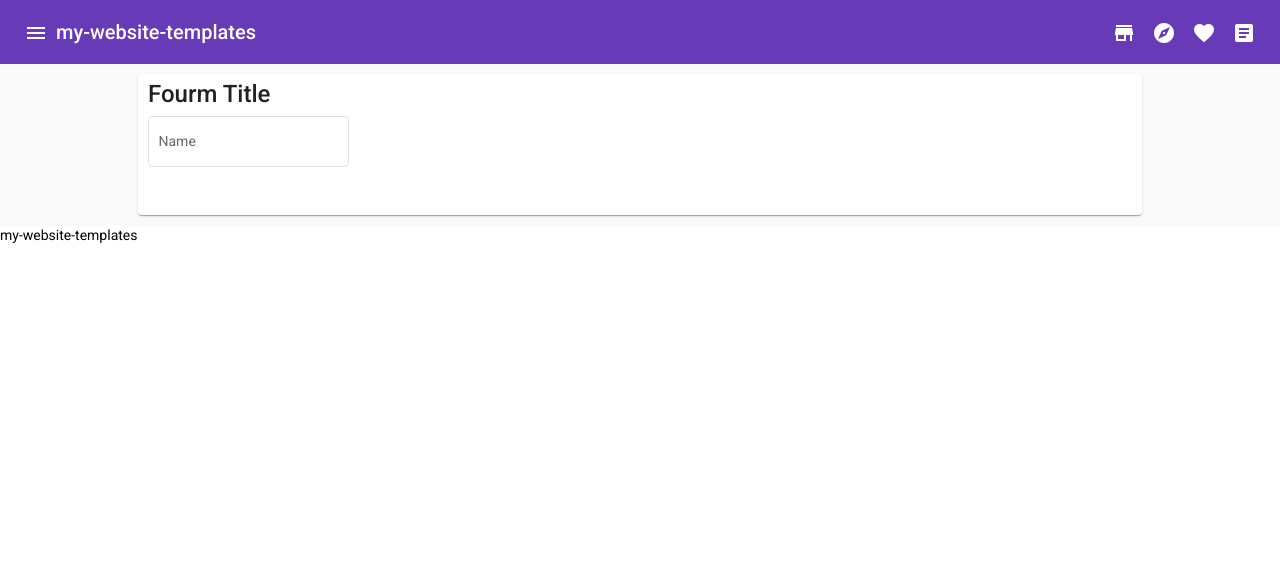
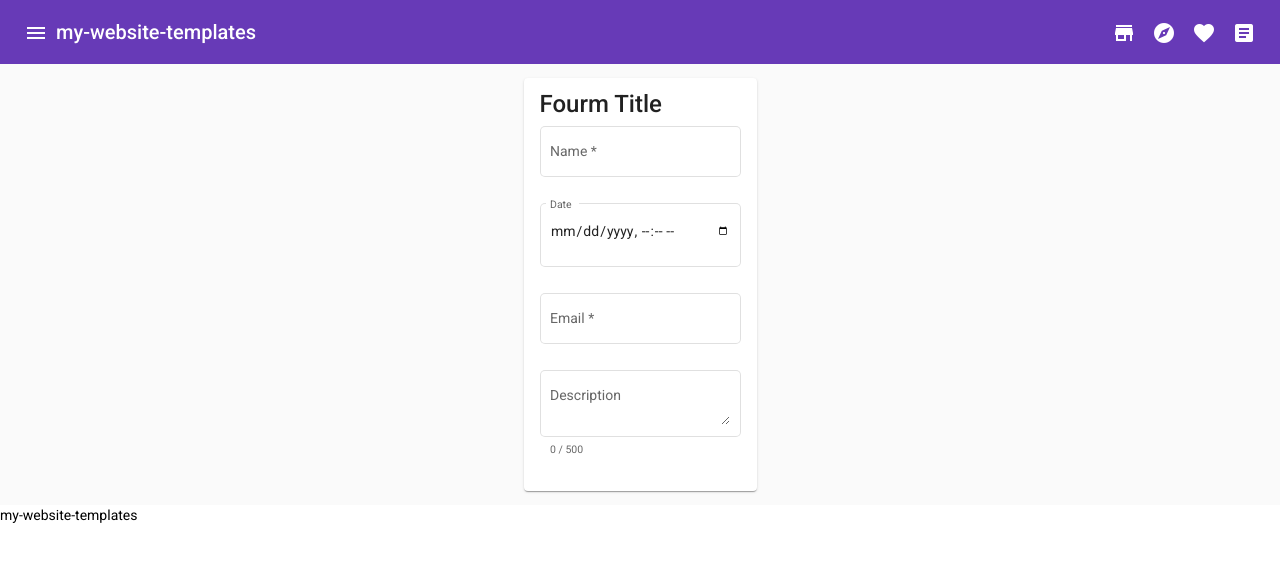
Before and after one commit to heinzja/my-website-templates, an Angular app: page /content4 in a window 1280 px wide. Shown: the top 562 px of the page. Built offline with nearby package versions, Linux system fonts and the light colour scheme.

Commit message:
-- removed styling from router in app.component.html -- implemented form in content4 -- added styling to content 4 -- added ReactiveFormsModule to material.module.ts

```diff
--- a/src/app/app.component.html
+++ b/src/app/app.component.html
@@ -8,7 +8,7 @@
   </mat-sidenav>
   <mat-sidenav-content>
     <!-- START: CONTENT -->
-    <div style="width: 80%; margin: auto;">
+    <div style="margin: auto;">
       <router-outlet></router-outlet>
     </div>
     <!-- END: CONTENT -->
--- a/src/app/content4/content4.component.html
+++ b/src/app/content4/content4.component.html
@@ -1,12 +1,54 @@
-<mat-card style="margin:10px; padding: 10px;">
+<div id="root">
+  <mat-card style="width: min-content; margin: auto;">
     <mat-card-title>Fourm Title</mat-card-title>
     <mat-card-content>
-    <form>
+      <form [formGroup]="myFormGroup">
+        <div class="my-styles">
+          <mat-form-field appearance="outline" class="my-styles">
+            <mat-label>Name</mat-label>
+            <input matInput [formControl]="nameFormControl" required />
+            <mat-error *ngIf="nameFormControl.errors?.pattern"
+              >Pattern Invalid [a-zA-Z ]*</mat-error
+            >
+            <mat-error *ngIf="nameFormControl.errors?.minlength"
+              >Input Length Too Short</mat-error
+            >
+            <mat-error *ngIf="nameFormControl.errors?.maxlength"
+              >Input Length Too Long</mat-error
+            >
+            <mat-error *ngIf="nameFormControl.errors?.required"
+              >Required</mat-error
+            >
+          </mat-form-field>
           <mat-form-field appearance="outline">
-        <mat-label>Name</mat-label>
-        <input matInput >
+            <mat-label>Date</mat-label>
+            <input matInput type="datetime-local" />
           </mat-form-field>
+          <mat-form-field appearance="outline">
+            <mat-label>Email</mat-label>
+            <input matInput type="email" required />
+            <mat-error *ngIf="emailFormControl.errors?.email"
+              >Invalid Email</mat-error
+            >
+            <mat-error *ngIf="emailFormControl.errors?.required"
+              >Required</mat-error
+            >
+          </mat-form-field>
+          <mat-form-field appearance="outline">
+            <mat-label>Description</mat-label>
+            <textarea matInput [formControl]="descriptionFormControl"></textarea>
+            <mat-error *ngIf="descriptionFormControl.errors?.maxlength"
+              >Required</mat-error
+            >
+            <mat-hint
+              >{{ descriptionFormControl.value.length }} /
+              {{ MAX_DESCRIPTION_LENGTH }}</mat-hint
+            >
+          </mat-form-field>
+        </div>
       </form>
     </mat-card-content>
     <mat-card-actions></mat-card-actions>
   </mat-card>
+
+</div>
--- a/src/app/content4/content4.component.scss
+++ b/src/app/content4/content4.component.scss
@@ -0,0 +1,14 @@
+@use "../../styles.scss" as global;
+
+#root {
+  margin: global.$global-margin;
+}
+
+.my-styles {
+  display: flex;
+  flex-direction: column;
+  flex-wrap: wrap;
+  justify-content: center;
+  align-content: center;
+  align-items: center;
+}
--- a/src/app/content4/content4.component.ts
+++ b/src/app/content4/content4.component.ts
@@ -1,12 +1,46 @@
-import { Component, OnInit } from '@angular/core';
+import { Component, OnChanges, OnInit, SimpleChanges } from '@angular/core';
+import { FormControl, FormGroup, Validators } from '@angular/forms';
 
 @Component({
   templateUrl: './content4.component.html',
   styleUrls: ['./content4.component.scss']
 })
 export class Content4Component implements OnInit {
+  MIN_NAME_LENGTH = 3;
+  MAX_NAME_LENGTH = 15;
+  MAX_DESCRIPTION_LENGTH = 500;
 
-  constructor() { }
+  nameFormControl = new FormControl('',[
+    Validators.minLength(this.MIN_NAME_LENGTH),
+    Validators.maxLength(this.MAX_NAME_LENGTH),
+    Validators.pattern('[a-zA-Z ]*'),
+    Validators.required,
+  ]);
+  dateFormControl = new FormControl('',[
+    Validators.required,
+  ]);
+  emailFormControl = new FormControl('',[
+    Validators.email,
+    Validators.required,
+  ]);
+  descriptionFormControl = new FormControl('',[
+    Validators.maxLength(this.MAX_DESCRIPTION_LENGTH),
+  ]);
+
+  myFormGroup: FormGroup = new FormGroup(
+    {
+      name: this.nameFormControl,
+      date: this.dateFormControl,
+      email: this.emailFormControl,
+      description: this.descriptionFormControl,
+    }
+  )
+
+  constructor() {
+    this.myFormGroup.valueChanges.subscribe(change => {
+      console.log(change);
+    });
+  }
 
   ngOnInit(): void {
   }
--- a/src/app/material/material.module.ts
+++ b/src/app/material/material.module.ts
@@ -10,7 +10,7 @@ import { MatSidenavModule } from '@angular/material/sidenav';
 import { MatToolbarModule } from '@angular/material/toolbar';
 import { MatFormFieldModule } from '@angular/material/form-field';
 import { MatInputModule } from '@angular/material/input';
-import { FormsModule } from '@angular/forms';
+import { FormsModule, ReactiveFormsModule } from '@angular/forms';
 import { NgModule } from '@angular/core';
 
 @NgModule({
@@ -18,6 +18,7 @@ import { NgModule } from '@angular/core';
   imports: [
     CommonModule,
     FormsModule,
+    ReactiveFormsModule,
     MatButtonModule,
     MatCardModule,
     MatDialogModule,
@@ -31,7 +32,9 @@ import { NgModule } from '@angular/core';
     MatInputModule,
   ],
   exports: [
+    CommonModule,
     FormsModule,
+    ReactiveFormsModule,
     MatButtonModule,
     MatCardModule,
     MatDialogModule,
```
Lines whose indentation alone changed are shown as unchanged.
